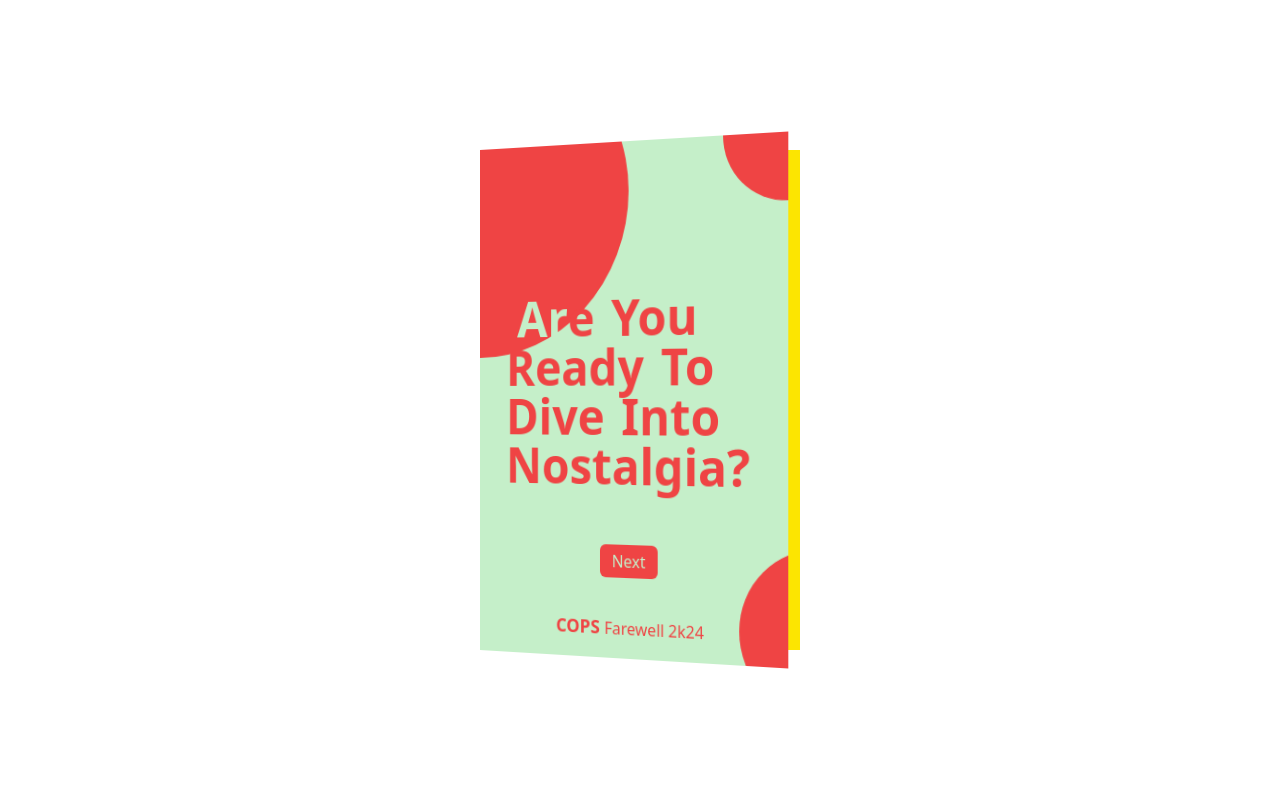
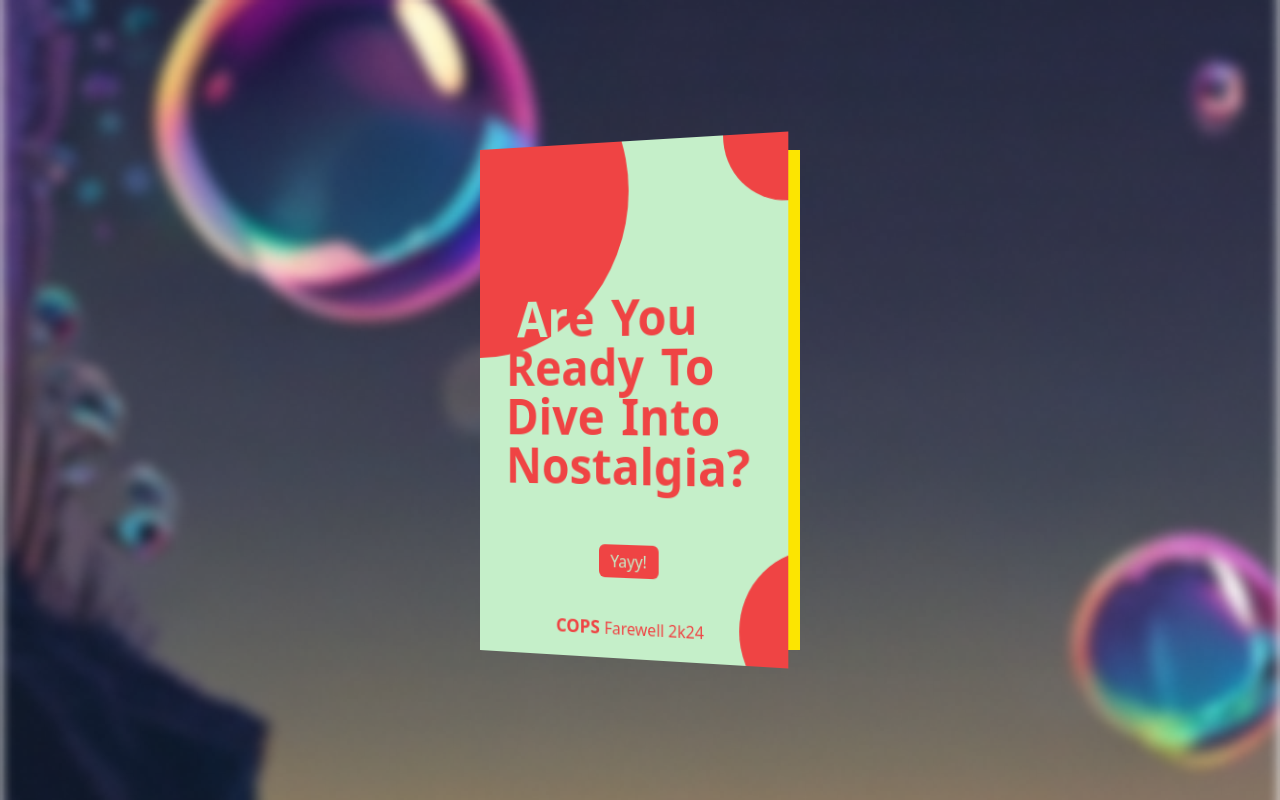
Before and after one commit to Varun-Kolanu/Farewell2k24, a React (Vite) app: page / in a window 1280 px wide. Built offline with nearby package versions, Linux system fonts and the light colour scheme.

Commit message:
draft done

```diff
--- a/src/App.jsx
+++ b/src/App.jsx
@@ -23,6 +23,18 @@ const App = () => {
   };
 
   const cards = [
+    <Card5
+      page={page}
+      handleNext={handleNext}
+      handlePrev={handlePrev}
+      key={5}
+    />,
+    <Card4
+      page={page}
+      handleNext={handleNext}
+      handlePrev={handlePrev}
+      key={4}
+    />,
     <Card3
       page={page}
       handleNext={handleNext}
@@ -46,7 +58,9 @@ const App = () => {
   useEffect(() => {}, [page]);
 
   return (
-    <main className="w-[100vw] h-[100vh] flex flex-col justify-center items-center">
+    <main
+      className={`w-[100vw] h-[100vh] flex flex-col justify-center items-center bg-[url("/bg.png")] bg-no-repeat bg-cover`}
+    >
       {page > 1 && (
         <button
           onClick={handlePrev}
--- a/src/cards/Card1.jsx
+++ b/src/cards/Card1.jsx
@@ -37,7 +37,7 @@ const Card1 = ({ page, handleNext, handlePrev }) => {
               onClick={handleNext}
               className="bg-red-500 text-[#c5efc9] px-3 py-1 rounded-md relative top-6"
             >
-              Next
+              Yayy!
             </button>
 
             <div className="absolute bottom-4 text-red-500 font-sans">
--- a/src/cards/Card4.jsx
+++ b/src/cards/Card4.jsx
@@ -1,7 +1,57 @@
 import React from "react";
 
-const Card4 = () => {
-  return <div></div>;
+const Card4 = ({ page, handleNext }) => {
+  return (
+    <div className={`perspective-4 ${page > 4 && "w-0 h-0"} absolute`}>
+      <div
+        className={`pt-2 transition-all duration-1000 origin-left ${
+          page > 4 && "rotate-y-135"
+        } ${
+          page == 4 && "rotate-y-20"
+        } overflow-hidden w-80 h-[500px] relative bg-[#fc618a] flex flex-col justify-start items-center`}
+        onClick={() => {
+          page > 4 && handlePrev();
+        }}
+      >
+        {page == 4 && (
+          <>
+            <div className="text-[#fce501] font-mono">
+              <span className="font-bold text-lg"> COPS </span>{" "}
+              <span> Farewell 2k24 </span>
+            </div>
+            <div className="pl-5 pr-3 relative mb-2">
+              <div className="flex flex-col">
+                <span
+                  className="
+                    text-[#fce501]
+                  text-5xl space-x-3 font-bold font-sans"
+                >
+                  Duis aute alor que dolor nec.
+                </span>
+                <span className="text-[#fce501] text-lg">
+                  Lorem ipsum dolor sit amet consectetur adipisicing elit.
+                </span>
+              </div>
+            </div>
+
+            <button
+              onClick={handleNext}
+              className="bg-[#fce501] text-[#fc618a] px-3 py-1 rounded-md w-20 h-8 m-2"
+            >
+              Next
+            </button>
+
+            <div className="relative w-full h-full">
+              <img
+                src="/face.jpg"
+                className="rounded-t-full w-[500px] h-full absolute bottom-0"
+              />
+            </div>
+          </>
+        )}
+      </div>
+    </div>
+  );
 };
 
 export default Card4;
--- a/src/cards/Card5.jsx
+++ b/src/cards/Card5.jsx
@@ -1,7 +1,29 @@
 import React from "react";
 
-const Card5 = () => {
-  return <div></div>;
+const Card5 = ({ page, handleNext }) => {
+  return (
+    <div className={`perspective-5 absolute`}>
+      <div
+        className={`transition-all duration-1000 origin-left overflow-hidden w-80 h-[500px] relative bg-[#2f46ba] flex flex-col items-center`}
+      >
+        {page == 5 && (
+          <>
+            <div className="pt-4 relative">
+              <span className="text-white text-4xl flex justify-center">
+                COPS Farewell
+              </span>
+            </div>
+            <div className="w-full h-full py-8 px-12 z-10">
+              <img src="/face.jpg" className="w-full h-full" />
+            </div>
+            <div className="border-b-[#1ed760] border-b-[350px] border-x-[50px] w-0 h-0 border-t-0 border-x-transparent absolute bottom-14 -left-6 rotate-[30deg] z-20"></div>
+            <div className="border-b-[#1ed760] border-b-[600px] border-x-[200px] w-0 h-0 border-t-0 border-x-transparent absolute -bottom-24 -left-4 rotate-[25deg]"></div>
+            <div className="border-b-[#1ed760] border-b-[350px] border-x-[60px] w-0 h-0 border-t-0 border-x-transparent absolute -bottom-8 -right-20 rotate-[30deg] z-20"></div>
+          </>
+        )}
+      </div>
+    </div>
+  );
 };
 
 export default Card5;
--- a/src/index.css
+++ b/src/index.css
@@ -29,6 +29,18 @@
     perspective-origin: right;
   }
 
+  .perspective-4 {
+    perspective: 3600px;
+    -webkit-perspective: 3600px;
+    perspective-origin: right;
+  }
+
+  .perspective-5 {
+    perspective: 4400px;
+    -webkit-perspective: 4400px;
+    perspective-origin: right;
+  }
+
   .perspective-normal {
     perspective: 1000px;
     -webkit-perspective: 1000px;
```
Also changed, not shown: public/bg.png (added).
